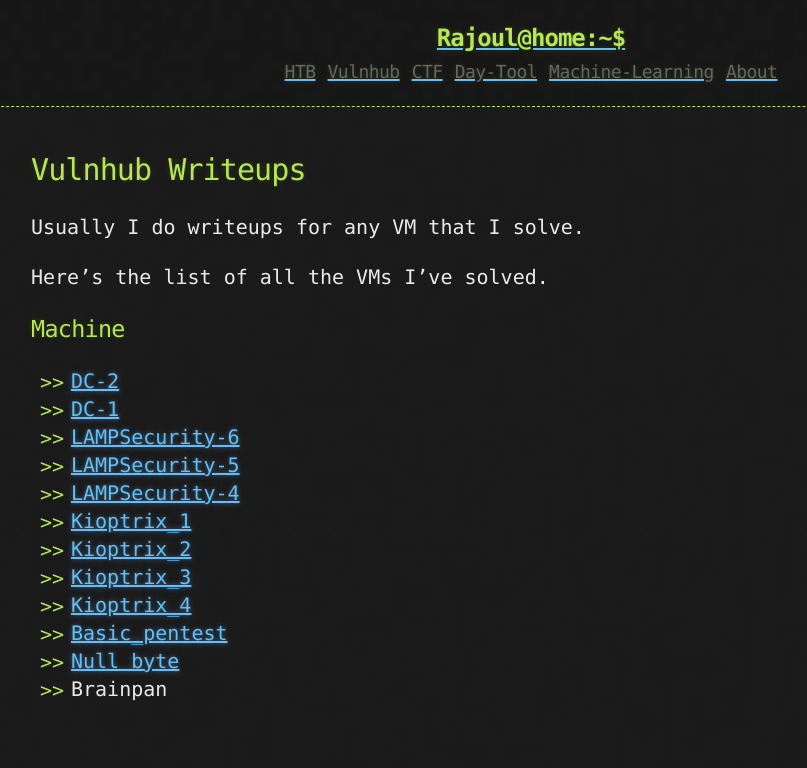
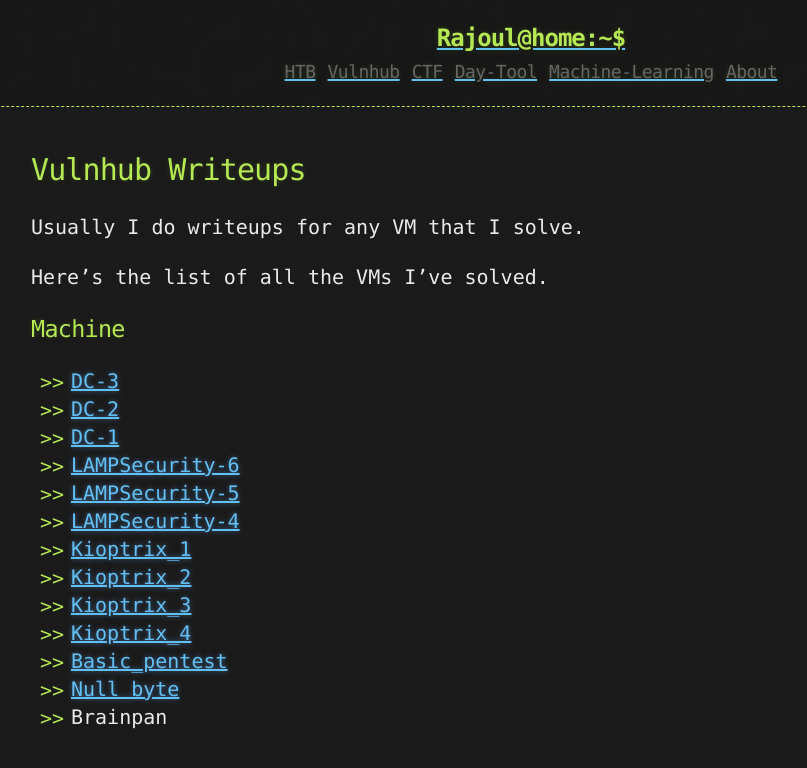
Before and after one commit to rajoul/rajoul.github.io, a Jekyll site: the page built from vulnhub.md, in a window 1280 px wide. Shown: the top 768 px of the page, without its empty margins (109-916 px from the left). Built offline with Jekyll 4.4.1, drawn with Linux system fonts in a browser that asks for light colours.

Commit message:
Update vulnhub.md

```diff
--- a/vulnhub.md
+++ b/vulnhub.md
@@ -10,6 +10,7 @@
 Here's the list of all the VMs I've solved.
 
 # Machine
+* [DC-3](https://rajoul.github.io/my_write_up/DC-3)
 * [DC-2](https://rajoul.github.io/my_write_up/DC-2)
 * [DC-1](https://rajoul.github.io/my_write_up/DC-1)
 * [LAMPSecurity-6](https://rajoul.github.io/my_write_up/LAMPSecurity-6)
```
